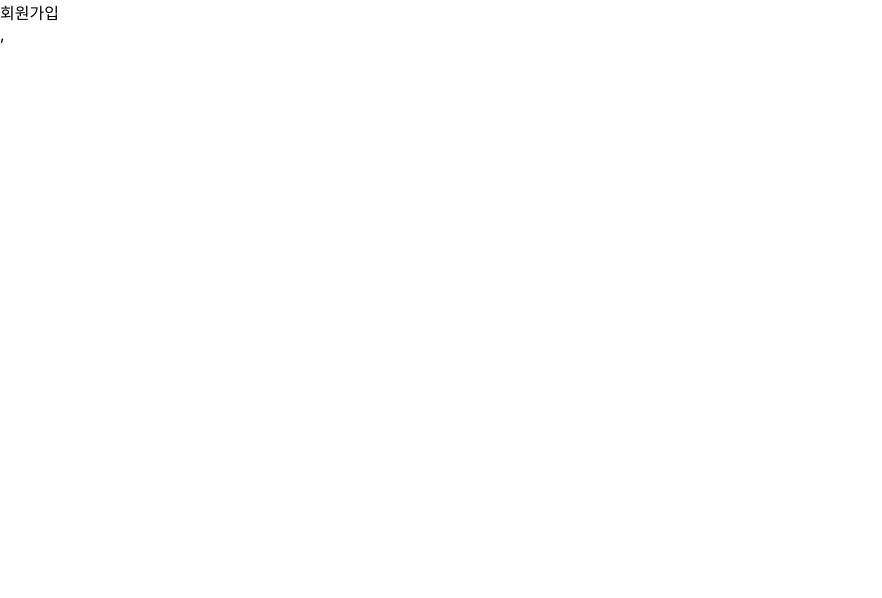
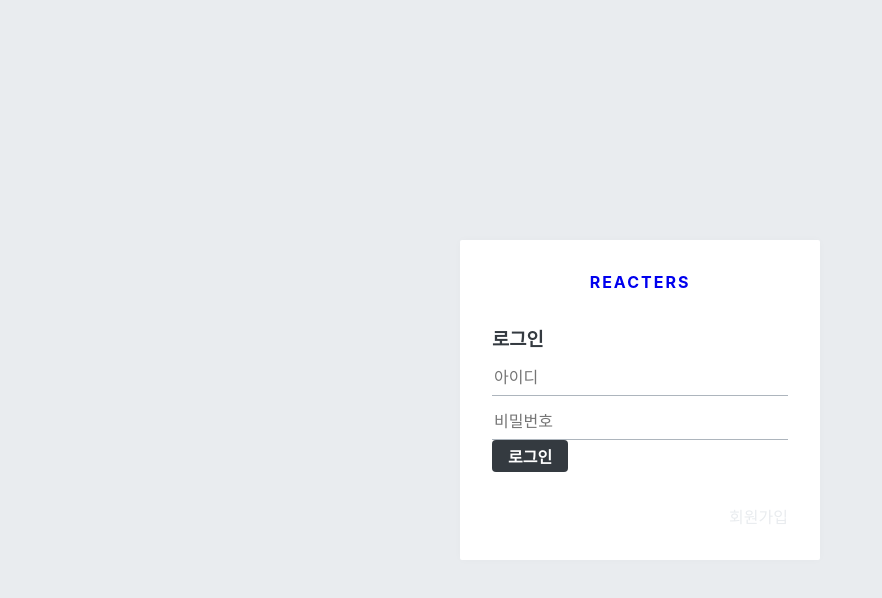
Before and after one commit to isking235/blog-frontend, a React (Create React App) app: page /register in a window 1280 px wide. Shown: the top 598 px of the page, without its empty margins (0-882 px from the left). Built offline with nearby package versions, Linux system fonts and the light colour scheme.

Commit message:
24.2.1.2 AuthForm 완성하기 진행중 button 효과 주기전

```diff
--- a/src/components/auth/AuthForm.js
+++ b/src/components/auth/AuthForm.js
@@ -1,16 +1,74 @@
 import styled from 'styled-components';
+import {Link} from 'react-router-dom';
+import palette from '../../lib/styles/palette';
+import Button from '../common/Button';
 
 /**
  * 회원 가입 도는 로그인 폼을 보여 줍니다.
  *
  */
 
-const AuthFormBlock = styled.div``;
+const AuthFormBlock = styled.div`
+    h3 {
+        margin : 0;
+        color : ${palette.gray[8]};
+        margin-bottom : 1rem;
+    }
+`;
+
+/**
+ * 스타일링된 input
+ */
+const StyledInput = styled.input`
+    font-size: 1rem;
+    border:none;
+    border-bottom: 1px solid ${palette.gray[5]};
+    padding-bottom: 0.5rem;
+    outline : none;
+    width: 100%;
+    &:focus {
+        color:$oc-teal-7;
+        border-bottom: 1px solid ${palette.gray[7]};
+    }
+    & + & {
+        margin-top: 1rem;
+    }
+`;
+
+/**
+ * 폼 하단에 로그인 혹은 회원가입 링크를 보여 줌
+ */
+const Footer = styled.div`
+    margin-top : 2rem;
+    text-align : right;
+    a {
+        color: ${palette.gray[2]};
+        text-text-decoration : underline;
+        &:hover {
+            color: ${palette.gray[9]};
+        }
+    }
+`;
+
+
 
 const AuthForm = () => {
     return (
         <AuthFormBlock>
-            AuthForm
+            <h3>로그인</h3>
+            <form>
+                <StyledInput autoComplete="username" name="username" placeholder="아이디"/>
+                <StyledInput
+                    autoComplete="new-password"
+                    name = "password"
+                    placeholder="비밀번호"
+                    type="password"
+                />
+                <Button>로그인</Button>
+            </form>
+            <Footer>
+                <Link to="/register">회원가입</Link>
+            </Footer>
         </AuthFormBlock>
     );
 };
--- a/src/components/auth/AuthTemplate.js
+++ b/src/components/auth/AuthTemplate.js
@@ -1,17 +1,55 @@
 import styled from 'styled-components';
+import palette from '../../lib/styles/palette';
+import {Link} from 'react-router-dom';
 
 /**
  * 회원 가입/로그인 페이지의 레이아웃을 담당하는 컴포넌트 입니다.
  */
 
-const AuthTemplateBlock = styled.div``;
+const AuthTemplateBlock = styled.div `
+    position: absolute;
+    left: 0;
+    top : 0;
+    bottom : 0;
+    right : 0;
+    background : ${palette.gray[2]};
 
-const AuthTemplate = () => {
-    return (
+    /* flex로 내부 내용 중앙 정렬 */
+    display : flex;
+    flex-direction: column;
+    justify-content: center;
+    align-items: center;
+`
+/*흰색 박스*/
+const WhiteBox = styled.div`
+    .logo-area {
+        display: block;
+        padding-bottom: 2rem;
+        text-align : center;
+        font-weight: bold;
+        letter-spacing: 2px;
+    }
+    box-shadow: 0 0 8px rgba(0, 0, 0, 0.025);
+    padding : 2rem;
+    width: 360px;
+    background: white;
+    border-radius: 2px;
+`;
+
+
+
+const AuthTemplate = ({children}) => {
+    return  (
         <AuthTemplateBlock>
+            <WhiteBox>
+                <div className="logo-area">
+                    <Link to="/">REACTERS</Link>
+                </div>
+                {children}
+            </WhiteBox>
+        </AuthTemplateBlock>
+    )
 
-        </AuthTemplateBlock>
-    );
 };
 
 export default AuthTemplate;
--- a/src/pages/LoginPage.js
+++ b/src/pages/LoginPage.js
@@ -1,5 +1,13 @@
+import AuthTemplate  from "../components/auth/AuthTemplate";
+import AuthForm from "../components/auth/AuthForm";
+
+
 const LoginPage = () => {
-    return <div>로그인</div>;
+    return (
+        <AuthTemplate>
+            <AuthForm/>
+        </AuthTemplate>
+    )
 };
 
 export default LoginPage;
--- a/src/pages/RegisterPage.js
+++ b/src/pages/RegisterPage.js
@@ -1,4 +1,11 @@
+import AuthTemplate from "../components/auth/AuthTemplate";
+import AuthForm from "../components/auth/AuthForm";
+
 const RegisterPage = () => {
-    return <div> 회원가입</div>
+    return (
+        <AuthTemplate>
+            <AuthForm/>
+        </AuthTemplate>
+    )
 };
 export default RegisterPage;
```
